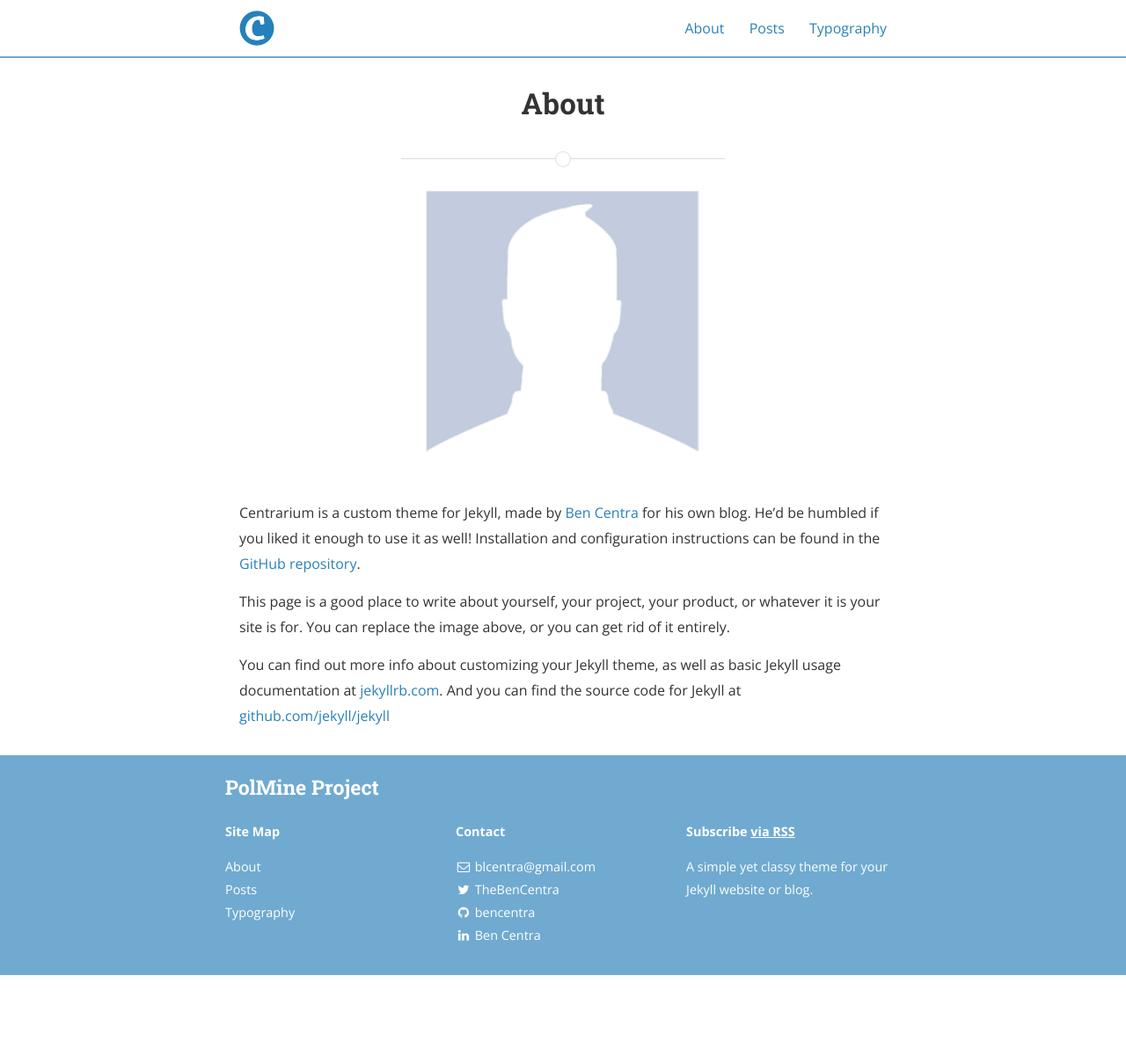
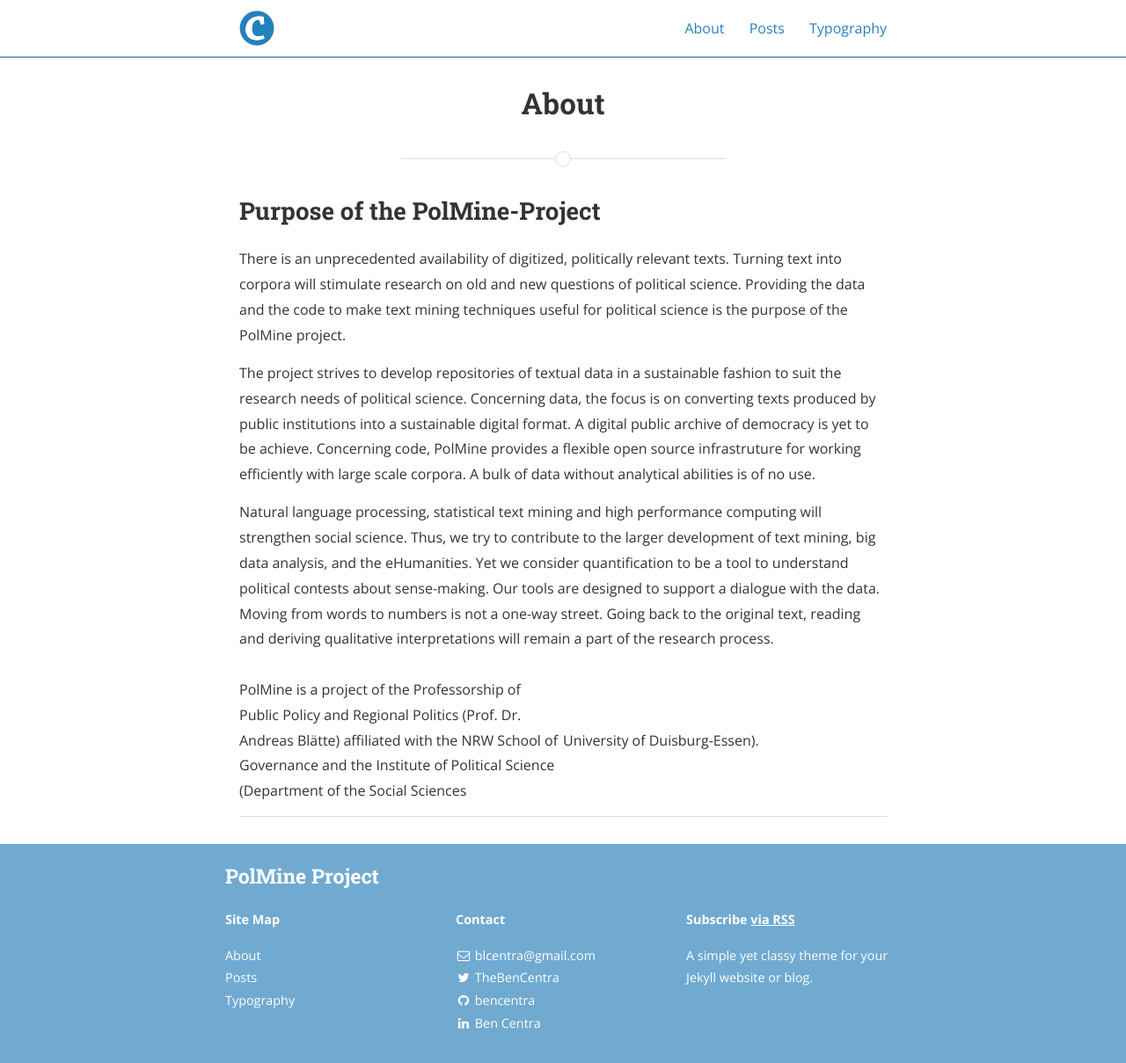
Before and after one commit to ablaette/PolMine.github.io, a Jekyll site: the page built from about.md, in a window 1280 px wide. Shown: the whole page at 88% size. Built offline with Jekyll 4.4.1, drawn with Linux system fonts in a browser that asks for light colours; nearby versions of some CDN libraries; a style sheet for code colours, icons or effects is not loaded; before the commit the page ends 1109 px from its top, so only the background shows below that.

Commit message:
Update about.md

```diff
--- a/about.md
+++ b/about.md
@@ -4,13 +4,15 @@ title: About
 permalink: /about/
 ---
 
-<img src="{{ site.baseurl }}/assets/profile-placeholder.gif" title="Profile Picture" class="profile">
+## Purpose of the PolMine-Project
 
-Centrarium is a custom theme for Jekyll, made by [Ben Centra][bencentra] for his own blog. He'd be humbled if you liked it enough to use it as well! Installation and configuration instructions can be found in the [GitHub repository](https://github.com/bencentra/centrarium).
+There is an unprecedented availability of digitized, politically relevant texts. Turning text into corpora will stimulate research on old and new questions of political science. Providing the data and the code to make text mining techniques useful for political science is the purpose of the PolMine project.
 
-This page is a good place to write about yourself, your project, your product, or whatever it is your site is for. You can replace the image above, or you can get rid of it entirely.
+The project strives to develop repositories of textual data in a sustainable fashion to suit the research needs of political science. Concerning data, the focus is on converting texts produced by public institutions into a sustainable digital format. A digital public archive of democracy is yet to be achieve. Concerning code, PolMine provides a flexible open source infrastruture for working efficiently with large scale corpora. A bulk of data without analytical abilities is of no use.
 
-You can find out more info about customizing your Jekyll theme, as well as basic Jekyll usage documentation at [jekyllrb.com](http://jekyllrb.com/). And you can find the source code for Jekyll at [github.com/jekyll/jekyll](https://github.com/jekyll/jekyll)
+Natural language processing, statistical text mining and high performance computing will strengthen social science. Thus, we try to contribute to the larger development of text mining, big data analysis, and the eHumanities. Yet we consider quantification to be a tool to understand political contests about sense-making. Our tools are designed to support a dialogue with the data. Moving from words to numbers is not a one-way street. Going back to the original text, reading and deriving qualitative interpretations will remain a part of the research process.
+
+PolMine is a project of the Professorship of Public Policy and Regional Politics (Prof. Dr. Andreas Blätte) affiliated with the NRW School of Governance and the Institute of Political Science (Department of the Social Sciences | University of Duisburg-Essen).
 
 [centrarium]: https://github.com/bencentra/centrarium
 [bencentra]: http://bencentra.com
```
